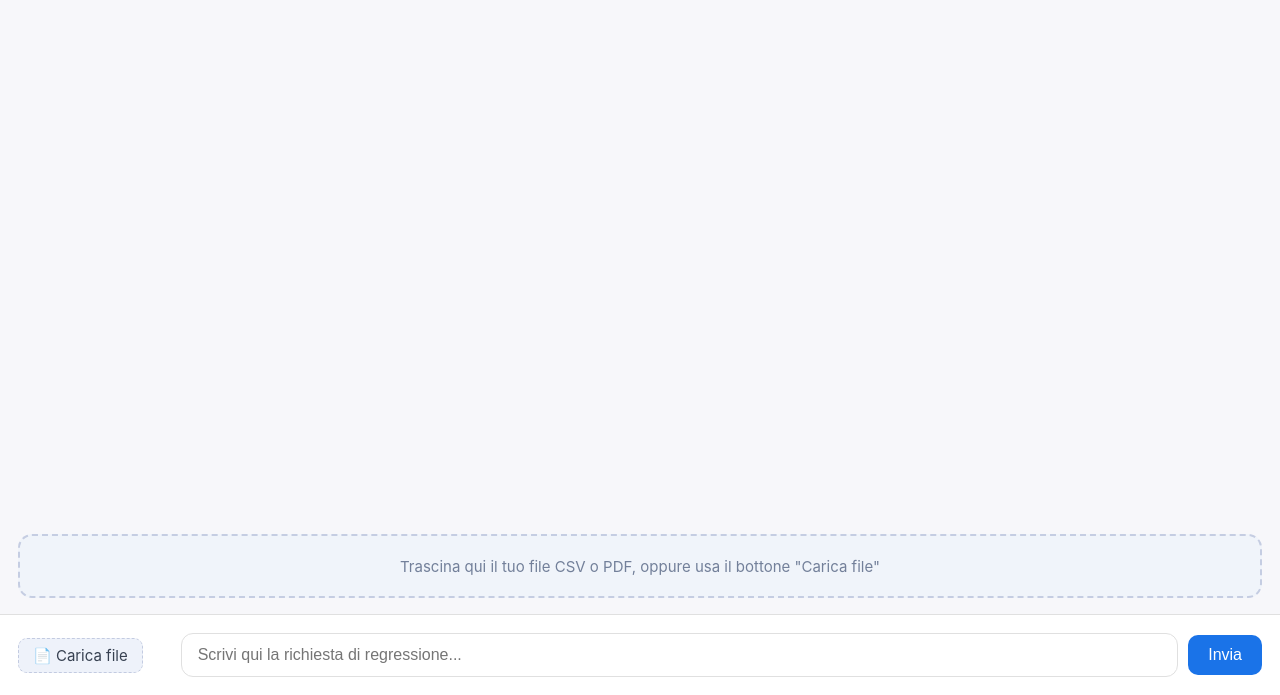
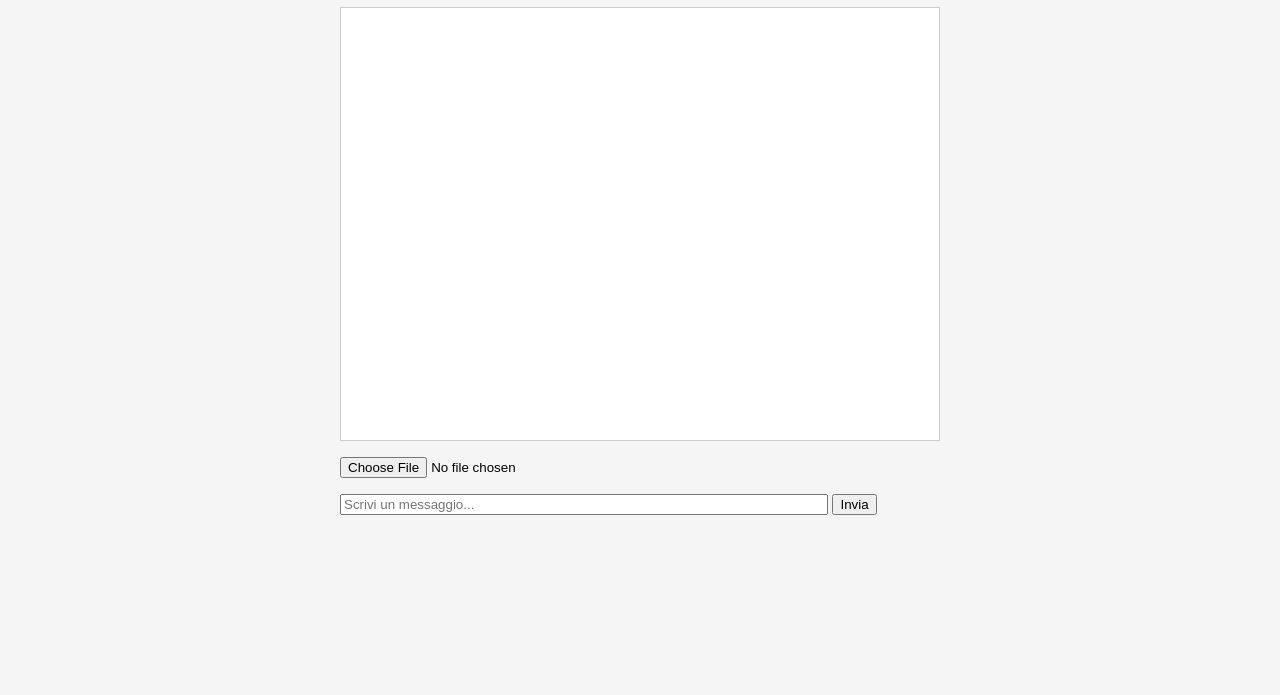
Before and after one commit to Borro167/ai-assistant-upgraded, a website: page frontend/index.html in a window 1280 px wide. Shown: the part 105-800 px from the top of the page. Drawn offline with Linux system fonts and the light colour scheme.

Commit message:
Update index.html

```diff
--- a/frontend/index.html
+++ b/frontend/index.html
@@ -2,166 +2,110 @@
 <html lang="it">
 <head>
   <meta charset="UTF-8" />
-  <meta name="viewport" content="width=device-width, initial-scale=1.0"/>
-  <title>Assistant Regressivo</title>
+  <meta name="viewport" content="width=device-width, initial-scale=1.0" />
+  <title>AI Assistant Regressivo</title>
   <style>
     body {
-      background: #f7f7fa;
-      margin: 0;
-      font-family: "Inter", Arial, sans-serif;
-      display: flex;
-      flex-direction: column;
-      height: 100vh;
+      font-family: sans-serif;
+      background: #f5f5f5;
+      padding: 2rem;
+      max-width: 600px;
+      margin: auto;
     }
     #chat {
-      flex: 1;
-      padding: 20px;
+      border: 1px solid #ccc;
+      background: white;
+      padding: 1rem;
+      height: 400px;
       overflow-y: auto;
-      display: flex;
-      flex-direction: column;
-      gap: 12px;
-      background: #f7f7fa;
+      margin-bottom: 1rem;
     }
     .message {
-      max-width: 75%;
-      padding: 14px 18px;
-      border-radius: 18px;
-      line-height: 1.5;
-      font-size: 16px;
-      word-break: break-word;
-      margin-bottom: 2px;
+      margin-bottom: 0.75rem;
     }
-    .user {
-      background: #1a73e8;
-      color: white;
-      align-self: flex-end;
-      border-bottom-right-radius: 6px;
-      box-shadow: 0 2px 10px rgba(0,0,0,0.06);
-    }
-    .assistant {
-      background: #fff;
-      color: #222;
-      align-self: flex-start;
-      border-bottom-left-radius: 6px;
-      box-shadow: 0 2px 10px rgba(60,64,67,0.04);
-    }
-    #inputArea {
-      display: flex;
-      gap: 10px;
-      padding: 18px;
-      background: #fff;
-      align-items: center;
-      border-top: 1px solid #e0e0e0;
-      position: relative;
-    }
-    #input {
-      flex: 1;
-      font-size: 16px;
-      padding: 12px 16px;
-      border: 1px solid #e0e0e0;
-      border-radius: 12px;
-      outline: none;
-      transition: border 0.2s;
-    }
-    #send {
-      padding: 11px 20px;
-      font-size: 16px;
-      background: #1a73e8;
-      color: #fff;
-      border: none;
-      border-radius: 10px;
-      cursor: pointer;
-      transition: background 0.2s;
-    }
-    #send:active { background: #155ab6; }
-    #fileLabel {
-      display: inline-block;
-      padding: 7px 14px;
-      background: #eef2fa;
-      color: #374151;
-      border-radius: 9px;
-      cursor: pointer;
-      margin-right: 10px;
-      font-size: 15px;
-      border: 1px dashed #c3cbe1;
-      transition: background 0.2s, border 0.2s;
-    }
+    .user { font-weight: bold; }
+    .assistant { color: green; }
     #fileInput {
-      display: none;
-    }
-    #fileName {
-      color: #4682b4;
-      font-size: 15px;
-      margin-left: 8px;
-      font-style: italic;
-      vertical-align: middle;
-    }
-    #dropzone {
-      border: 2px dashed #c3cbe1;
-      border-radius: 14px;
-      background: #f0f4fa;
-      min-height: 60px;
-      display: flex;
-      align-items: center;
-      justify-content: center;
-      color: #6c7a95;
-      margin: 0 18px 16px 18px;
-      transition: background 0.3s, border 0.3s;
-      font-size: 15px;
-      opacity: 0.95;
-    }
-    #dropzone.dragover {
-      background: #d7ebfa;
-      border-color: #1a73e8;
-      color: #1a73e8;
+      margin-bottom: 1rem;
     }
   </style>
 </head>
 <body>
+
+  <h1>Chat con AI</h1>
+
   <div id="chat"></div>
 
-  <div id="dropzone">Trascina qui il tuo file CSV o PDF, oppure usa il bottone "Carica file"</div>
+  <input type="file" id="fileInput" />
+  <br />
+  <input type="text" id="userInput" placeholder="Scrivi un messaggio..." style="width: 80%;" />
+  <button onclick="sendMessage()">Invia</button>
 
-  <div id="inputArea">
-    <label id="fileLabel">
-      📄 Carica file
-      <input type="file" id="fileInput" accept=".csv,.pdf" />
-    </label>
-    <span id="fileName"></span>
-    <input id="input" type="text" placeholder="Scrivi qui la richiesta di regressione..." autocomplete="off" />
-    <button id="send">Invia</button>
-  </div>
+  <script>
+    async function sendMessage() {
+      const input = document.getElementById("userInput");
+      const fileInput = document.getElementById("fileInput");
+      const chat = document.getElementById("chat");
 
-  <script src="chat-ui.js"></script>
-  <script>
-    // Drag & Drop support + mostra nome file
-    const dropzone = document.getElementById('dropzone');
-    const fileInput = document.getElementById('fileInput');
-    const fileName = document.getElementById('fileName');
+      const message = input.value.trim();
+      if (!message && fileInput.files.length === 0) return;
 
-    fileInput.addEventListener('change', function() {
+      // Mostra il messaggio utente
+      const userMsg = document.createElement("div");
+      userMsg.className = "message user";
+      userMsg.textContent = "🧑‍💻 " + message;
+      chat.appendChild(userMsg);
+      chat.scrollTop = chat.scrollHeight;
+
+      const formData = new FormData();
+      formData.append("message", message);
       if (fileInput.files.length > 0) {
-        fileName.innerText = "File caricato: " + fileInput.files[0].name;
-      } else {
-        fileName.innerText = "";
+        formData.append("file", fileInput.files[0]);
       }
-    });
 
-    dropzone.addEventListener('dragover', function(e) {
-      e.preventDefault();
-      dropzone.classList.add('dragover');
-    });
-    dropzone.addEventListener('dragleave', function(e) {
-      dropzone.classList.remove('dragover');
-    });
-    dropzone.addEventListener('drop', function(e) {
-      e.preventDefault();
-      dropzone.classList.remove('dragover');
-      if (e.dataTransfer.files && e.dataTransfer.files.length > 0) {
-        fileInput.files = e.dataTransfer.files;
-        fileInput.dispatchEvent(new Event('change'));
+      input.value = "";
+      fileInput.value = "";
+
+      try {
+        const res = await fetch("/api/chat", {
+          method: "POST",
+          body: formData,
+        });
+
+        if (res.status === 200 && res.headers.get("Content-Type") === "application/pdf") {
+          const blob = await res.blob();
+          const url = URL.createObjectURL(blob);
+          const link = document.createElement("a");
+          link.href = url;
+          link.download = "risultato.pdf";
+          link.textContent = "📄 Scarica PDF generato";
+          link.target = "_blank";
+
+          const msg = document.createElement("div");
+          msg.className = "message assistant";
+          msg.appendChild(link);
+          chat.appendChild(msg);
+        } else {
+          const data = await res.json();
+          const reply = document.createElement("div");
+          reply.className = "message assistant";
+          reply.textContent = "🤖 " + (data.reply || data.error || "Errore");
+          chat.appendChild(reply);
+        }
+        chat.scrollTop = chat.scrollHeight;
+      } catch (err) {
+        const errMsg = document.createElement("div");
+        errMsg.className = "message assistant";
+        errMsg.textContent = "❌ Errore: " + err.message;
+        chat.appendChild(errMsg);
       }
+    }
+
+    // Invio con ENTER
+    document.getElementById("userInput").addEventListener("keydown", (e) => {
+      if (e.key === "Enter") sendMessage();
     });
   </script>
+
 </body>
 </html>
```
